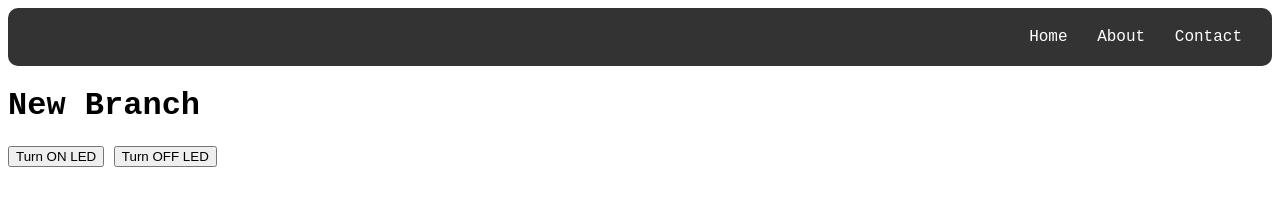
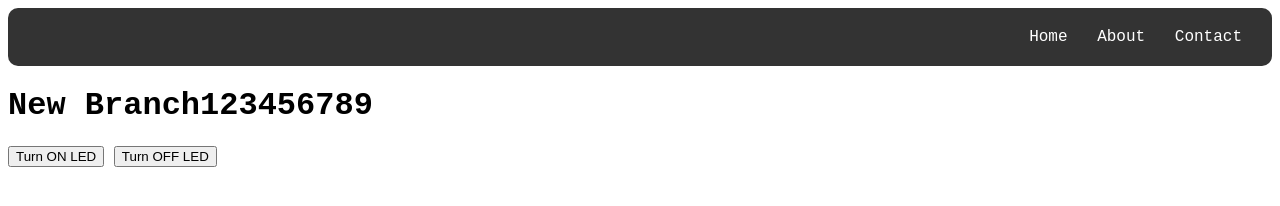
Before and after one commit to Sorasun45/my-website, a plain HTML site: page index.html in a window 1280 px wide. Drawn offline with Linux system fonts and the light colour scheme.

Commit message:
no message

```diff
--- a/index.html
+++ b/index.html
@@ -15,7 +15,7 @@
         <a href="./contact.html">Contact</a>
     </div>
     <div class="content">
-        <h1>New Branch</h1>
+        <h1>New Branch123456789</h1>
         <button onclick="controlLED('on')">Turn ON LED</button>
         <button onclick="controlLED('off')">Turn OFF LED</button>
 
```
